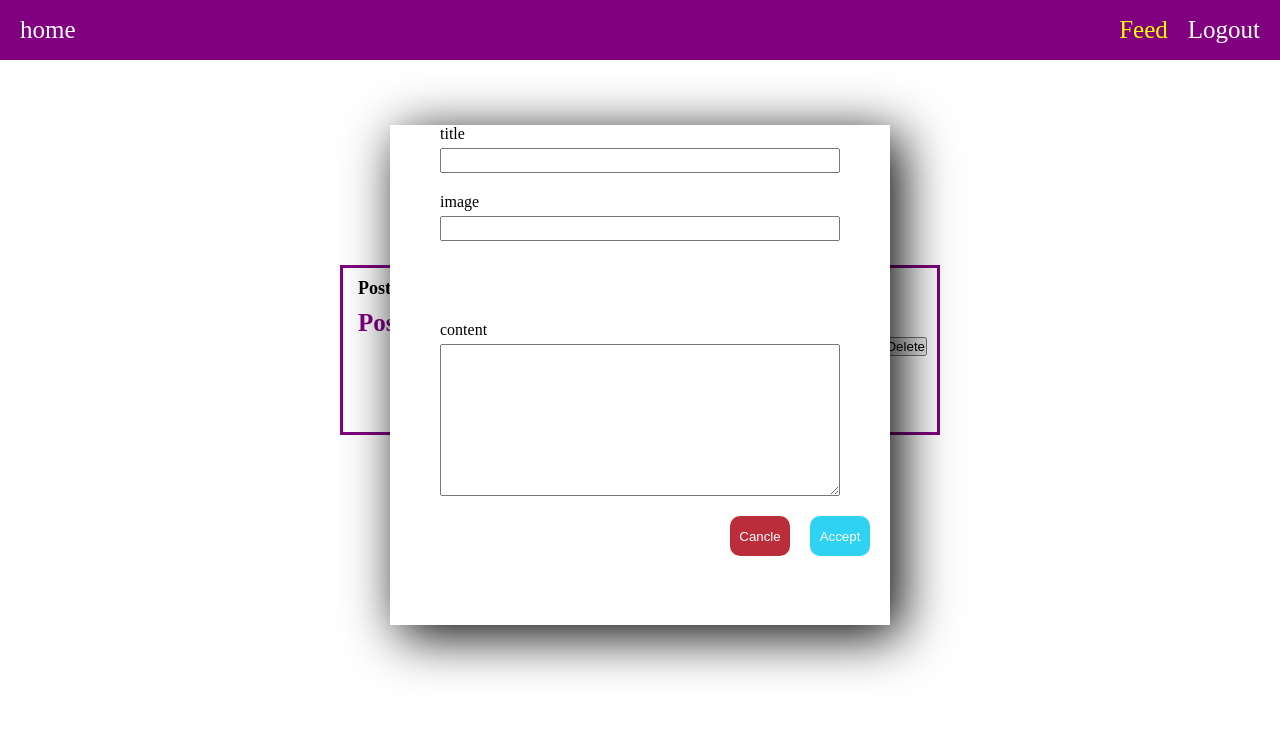
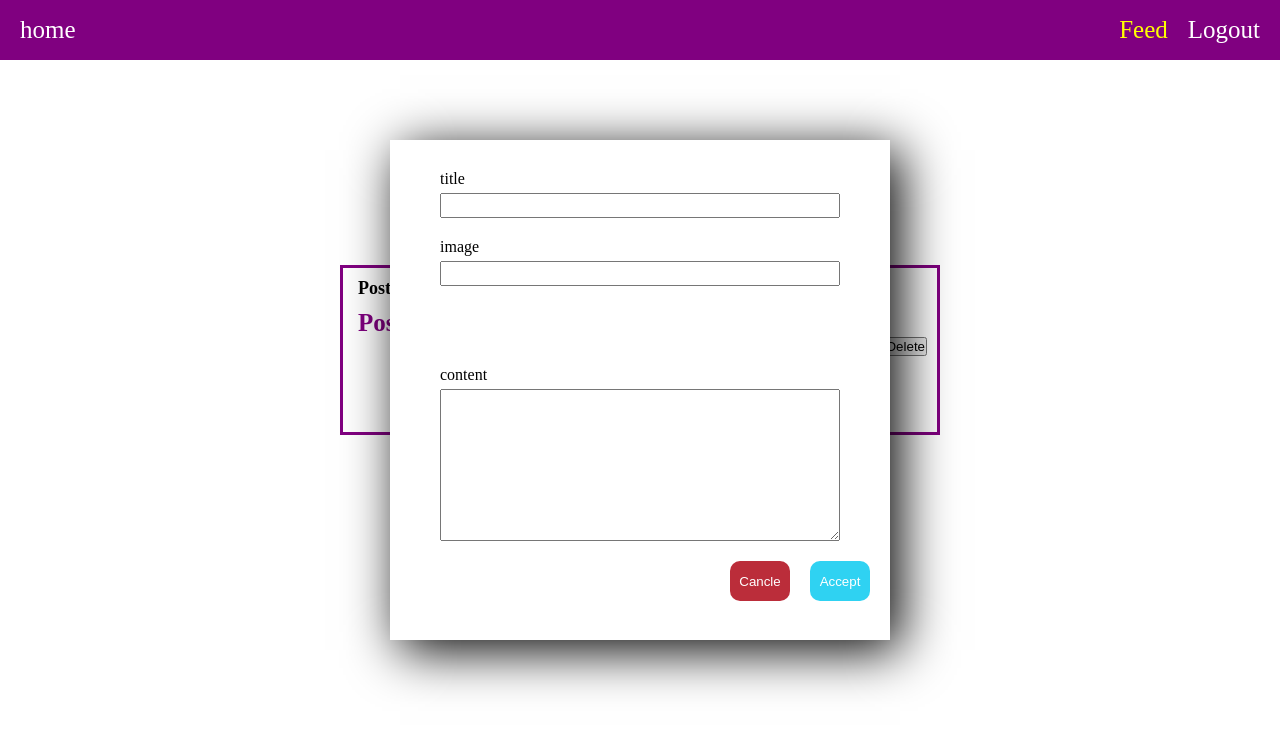
Before and after one commit to otari3/restApi, an Angular app: page / in a window 1280 px wide. Both pictures are taken after a click on the button "New Post". Shown: the top 730 px of the page. Built offline with nearby package versions, Linux system fonts and the light colour scheme; no server answers.

Commit message:
added post

```diff
--- a/src/app/feed/feed/feed.component.html
+++ b/src/app/feed/feed/feed.component.html
@@ -1,4 +1,11 @@
 <main>
+  <section>
+    <div>
+      <app-post-form *ngIf="hiddingModule">
+        <button (click)="newPost()" class="btn">Cancle</button></app-post-form
+      >
+    </div>
+  </section>
   <div class="mainDiv">
     <div class="collum">
       <div class="row">
@@ -14,10 +21,3 @@
     <app-posts></app-posts>
   </div>
 </main>
-<section>
-  <div>
-    <app-post-form *ngIf="hiddingModule">
-      <button (click)="newPost()" class="btn">Cancle</button></app-post-form
-    >
-  </div>
-</section>
--- a/src/app/feed/feed/feed.component.scss
+++ b/src/app/feed/feed/feed.component.scss
@@ -65,6 +65,6 @@ section {
     left: 50%;
     transform: translate(-50%);
     height: 100%;
-    bottom: 350px;
+    top: -40px;
   }
 }
--- a/src/app/postForm/post-form/post-form.component.html
+++ b/src/app/postForm/post-form/post-form.component.html
@@ -1,7 +1,7 @@
 <main>
   <div class="module">
     <form [formGroup]="post" (ngSubmit)="gettingPostsInfor()">
-      <div class="formc">
+      <div class="formc margTitle">
         <div>
           <label for="title">title</label>
           <input type="text" id="title" formControlName="title" />
--- a/src/app/postForm/post-form/post-form.component.scss
+++ b/src/app/postForm/post-form/post-form.component.scss
@@ -52,3 +52,6 @@ main {
   color: white;
   cursor: pointer;
 }
+.margTitle {
+  margin-top: 30px;
+}
```
